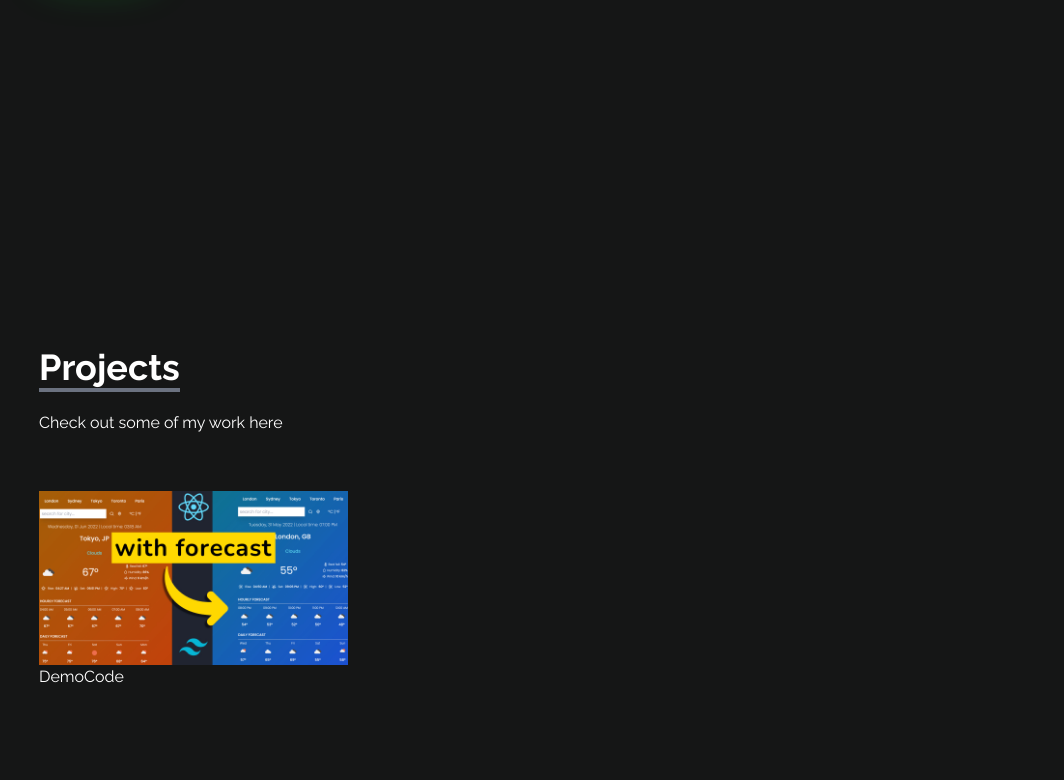
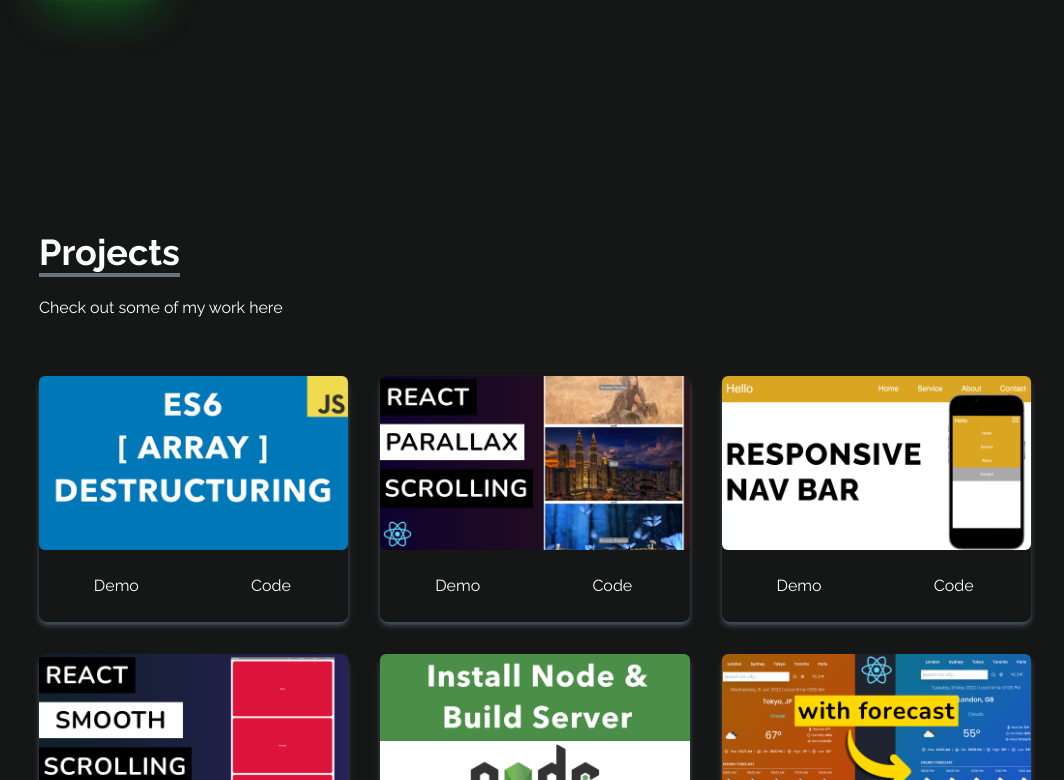
Before and after one commit to diegotellezc/portfolio-2023, a React (Vite) app: page / in a window 1280 px wide. Shown: the part 1280-2060 px from the top of the page, without its empty margins (105-1169 px from the left). Built offline with nearby package versions, Linux system fonts and the light colour scheme.

Commit message:
Advances in the projects section

```diff
--- a/src/components/About.jsx
+++ b/src/components/About.jsx
@@ -2,7 +2,7 @@ import React from 'react'
 
 const About = () => {
     return (
-        <section name="about" className='w-full max-w-[1200px] mx-auto p-6 flex flex-col gap-4 mb-32 lg:px-24'>
+        <section name="about" className='w-full  max-w-[1200px] mx-auto p-6 flex flex-col gap-4 my-36 lg:px-24'>
             <div className='flex flex-row gap-10'>
                 <div className='hidden max-w-[300px] md:flex'>
                     <img className='w-full h-full object-cover rounded-2xl shadow-2xl shadow-primary-color/20' style={{ filter: 'drop-shadow(0px -4px 4px rgba(0, 255, 0, 0.5))' }} src="https://imgur.com/N6owgza.png" alt="" />
--- a/src/components/MyProjects.jsx
+++ b/src/components/MyProjects.jsx
@@ -7,8 +7,53 @@ import reactSmooth from '../assets/portfolio/reactSmooth.jpg'
 import reactWeather from '../assets/portfolio/reactWeather.jpg'
 
 const MyProjects = () => {
+
+    const projects = [
+        {
+            id: 1,
+            src: arrayDestruct,
+            demo: 'https://rickandmorty-bydt.netlify.app',
+            code: 'https://github.com/diegotellezc/RickAndMortyApp'
+        },
+        {
+            id: 2,
+            src: reactParallax,
+            demo: 'https://www.instagram.com/?hl=es-la',
+            code: 'https://github.com/diegotellezc/RickAndMortyApp'
+        },
+        {
+            id: 3,
+            src: navbar,
+            demo: 'https://rickandmorty-bydt.netlify.app',
+            code: 'https://github.com/diegotellezc/RickAndMortyApp'
+        },
+        {
+            id: 4,
+            src: reactSmooth,
+            demo: 'https://rickandmorty-bydt.netlify.app',
+            code: 'https://github.com/diegotellezc/RickAndMortyApp'
+        },
+        {
+            id: 5,
+            src: installNode,
+            demo: 'https://rickandmorty-bydt.netlify.app',
+            code: 'https://github.com/diegotellezc/RickAndMortyApp'
+        },
+        {
+            id: 6,
+            src: reactWeather,
+            demo: 'https://rickandmorty-bydt.netlify.app',
+            code: 'https://github.com/diegotellezc/RickAndMortyApp'
+        }
+    ]
+
+    const handleClickDemo = (demoUrl) => {
+        window.open(demoUrl, '_blank')
+    }
+
+
     return (
-        <section name="MyProjects" className='w-full text-white md:h-screen'>
+        <section name="MyProjects" className='relative w-full text-white md:h-screen'>
 
             <div className='max-w-screen-lg p-4 mx-auto flex flex-col justify-center w-full h-full'>
                 <div className='pb-8'>
@@ -16,15 +61,20 @@ const MyProjects = () => {
                     <p className='py-6'>Check out some of my work here</p>
                 </div>
 
-                <div className='grid sm:grid-cols-2 md:grid-cols-3 gap-8 px-12 sm:px-0'>
-                    <div>
-                        <img src={reactWeather} alt="" />
-                        <div>
-                            <button>Demo</button>
-                            <button>Code</button>
-                        </div>
-                    </div>
+                <div  className='grid sm:grid-cols-2 md:grid-cols-3 gap-8 px-12 sm:px-0'>
+                    {
+                        projects.map(({ id, src, demo, code }) => (
+                                <div key={id} className='shadow-md shadow-gray-600 rounded-lg'>
+                                    <img src={src} alt="project card" className='rounded-md duration-200 hover:scale-105' />
+                                    <div className='flex items-center justify-center'>
+                                        <button onClick={() => handleClickDemo(demo)} className='w-1/2 px-6 py-2 m-4 duration-200 hover:scale-125'>Demo</button>
+                                        <button className='w-1/2 px-6 py-2 m-4 duration-200 hover:scale-125'>Code</button>
+                                    </div>
+                                </div>
+                        ))
+                    }
                 </div>
+
             </div>
         </section>
     )
```
